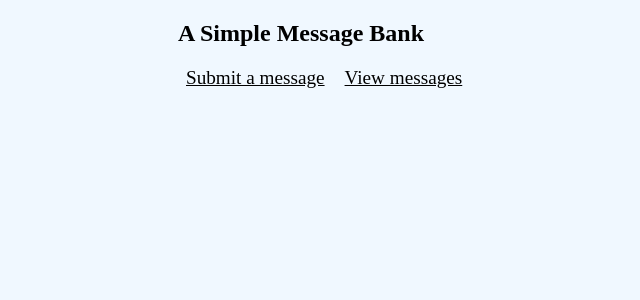
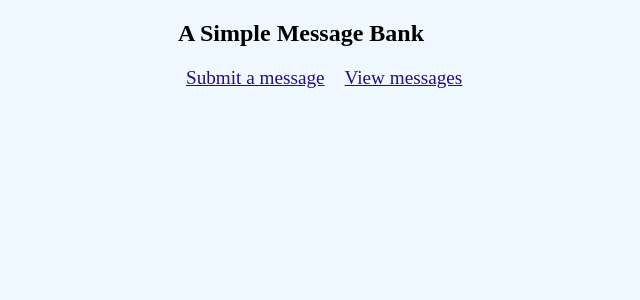
Before and after one commit to askpl00/flask_hw3_16B, a Flask app: page / in a window 1280 px wide. Shown: the top 300 px of the page, without its empty margins (12-652 px from the left). Run offline with Flask 3, Linux system fonts and the light colour scheme.

Commit message:
update app.py and view

```diff
--- a/static/style.css
+++ b/static/style.css
@@ -23,7 +23,7 @@ ul li {
     font-style: italic;
     margin-bottom: 30px;
     font-size: 120%;
-    color: darkgray;
+    color: dimgray;
 }
 
 nav ul li a {
@@ -32,7 +32,7 @@ nav ul li a {
     font-style: normal;
     margin-bottom: none;
     font-size: 100%;
-    color: black;
+    color: rgb(40, 10, 137);
 
 }
 
```
